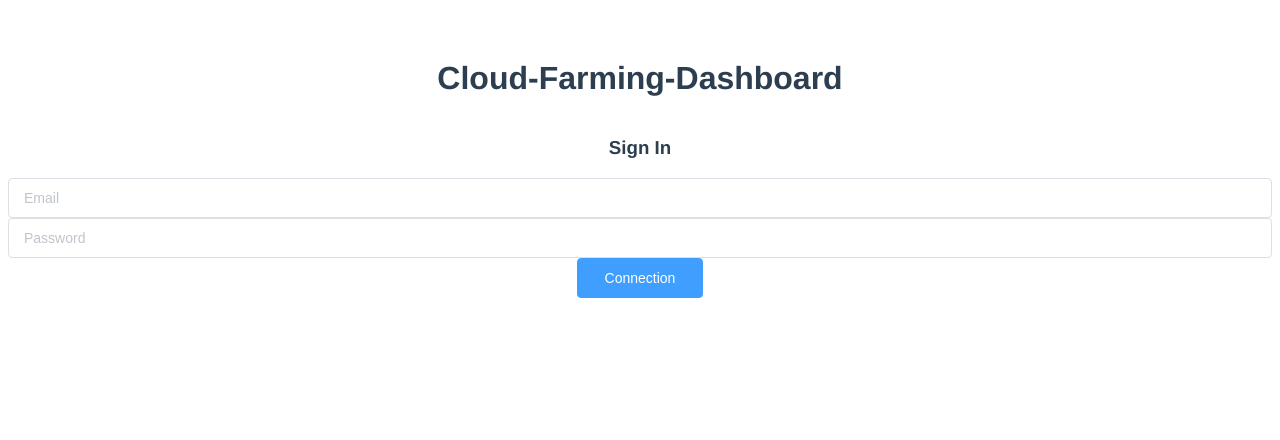
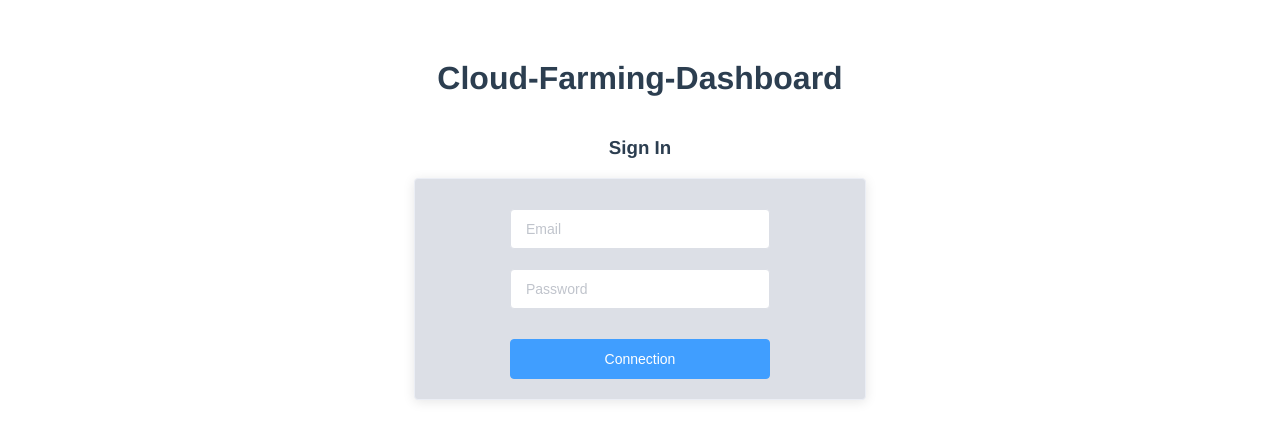
Before and after one commit to didi28108/VueLogin2, a Vue app: page /#/login in a window 1280 px wide. Shown: the top 440 px of the page. Built offline with nearby package versions, Linux system fonts and the light colour scheme.

Commit message:
applied element-ui to the login page and dashboard

```diff
--- a/src/components/Dashboard.vue
+++ b/src/components/Dashboard.vue
@@ -1,31 +1,31 @@
 <template>
-    <el-row :gutter="10">
-  <el-col :xs="8" :sm="6" :md="4" :lg="3" :xl="1">
-      <div>
-
-      </div>
+<el-row :gutter="10">
+  <el-col :xs="4" :sm="6" :md="4" :lg="3" :xl="5">
+    <el-card class="box-card">
+          <div>dick</div>
+    </el-card>
   </el-col>
-  <el-col :xs="4" :sm="6" :md="8" :lg="9" :xl="11">
-      <div>
-
-      </div>
+  <el-col :xs="4" :sm="6" :md="5" :lg="7" :xl="11">
+    <el-card class="box-card">
+          <div>bitch</div>
+    </el-card>
   </el-col>
-  <el-col :xs="4" :sm="6" :md="8" :lg="9" :xl="11">
-      <div>
-
-      </div>
+  <el-col :xs="4" :sm="6" :md="5" :lg="7" :xl="11">
+    <el-card class="box-card">
+          <div>puss</div>
+    </el-card>
   </el-col>
-  <el-col :xs="8" :sm="6" :md="4" :lg="3" :xl="1">
-      <div>
-
-      </div>
+  <el-col :xs="4" :sm="6" :md="4" :lg="3" :xl="5">
+    <el-card class="box-card">
+          <div>slot</div>
+    </el-card>
   </el-col>
 </el-row>
 </template>
 
 <script>
 import axios from "axios";
-import { Row, Col, Card } from 'element-ui';
+import { Row, Col, Card } from "element-ui";
 export default {
   name: "dashboard",
   data: function() {
@@ -67,12 +67,16 @@ export default {
     }
   },
   components: {
-     'el-row' : Row,
-     'el-col' : Col,
-     'el-card' : Card,
+    "el-row": Row,
+    "el-col": Col,
+    "el-card": Card
   }
 };
 </script>
 <style scoped>
-    @import url("element-ui/lib/theme-chalk/index.css");
+@import url("element-ui/lib/theme-chalk/index.css");
+
+.box-card {
+  width: 240 px;
+}
 </style>
--- a/src/components/Login.vue
+++ b/src/components/Login.vue
@@ -1,57 +1,75 @@
 <template>
   <div class="login">
     <h3>Sign In</h3>
-    <el-input type="text" v-model="email" placeholder="Email" clearable></el-input>
-    <el-input type="password" v-model="password" placeholder="Password" clearable></el-input>
-    <el-button type="primary" v-on:click="signIn">Connection</el-button>
+    <el-card class="login_card">
+      <div>
+        <el-input class ="input" type="text" v-model="email" placeholder="Email" clearable></el-input>
+      </div>
+      <div>
+        <el-input class ="input" type="password" v-model="password" placeholder="Password" clearable></el-input>
+      </div>
+      <el-button class ="button" type="primary" v-on:click="signIn">Connection</el-button>
+    </el-card>
   </div>
 </template>
 
 <script>
-  import firebase from 'firebase'
-  import {Input, Button} from 'element-ui'
+import firebase from "firebase";
+import { Input, Button, Card, Col, Row } from "element-ui";
 export default {
-    name: 'login',
+  name: "login",
   data: function() {
     return {
-        email: '',
-        password: ''
-      }
+      email: "",
+      password: ""
+    };
   },
   methods: {
     signIn: function() {
-        firebase.auth().signInWithEmailAndPassword(this.email, this.password).then(
-          (user) => {
-            localStorage.setItem('token', 'ImLogin')
-            this.$router.push('/dashboard')
+      firebase
+        .auth()
+        .signInWithEmailAndPassword(this.email, this.password)
+        .then(
+          user => {
+            localStorage.setItem("token", "ImLogin");
+            this.$router.push("/dashboard");
           },
-          (err) => {
-            alert('Oops. ' + err.message)
+          err => {
+            alert("Oops. " + err.message);
           }
         );
     }
   },
-    components:{
-      'el-input': Input,
-      'el-button': Button,
+  components: {
+    "el-input": Input,
+    "el-button": Button,
+    "el-card": Card,
+    "el-col": Col,
+    "el-row": Row
   }
-  }
+};
 </script>
 
-<style scoped>  /* "scoped" attribute limit the CSS to this component only */
+<style scoped>
+/* "scoped" attribute limit the CSS to this component only */
 @import url("element-ui/lib/theme-chalk/index.css");
 .login {
   margin-top: 40px;
 }
-  input {
+.input {
   margin: 10px 0;
-    width: 20%;
-    padding: 15px;
+  width: 260px;
 }
-  button {
+.button {
   margin-top: 20px;
-    width: 10%;
-    cursor: pointer;
+  width: 260px;
+}
+.login_card {
+  margin: 0 auto; /* Added */
+  float: none; /* Added */
+  margin-bottom: 10px; /* Added */
+  width: 450px;
+  background: #DCDFE6;
 }
 p {
   margin-top: 40px;
--- a/src/main.js
+++ b/src/main.js
@@ -10,7 +10,12 @@ Vue.use(ElementUI)
 Vue.config.productionTip = false
 
 let config = {
-
+  apiKey: "AIzaSyCRXFpzy_uHle6dNPPXDgOpJpLgUYyC6mQ",
+  authDomain: "vue-dashboard-login.firebaseapp.com",
+  databaseURL: "https://vue-dashboard-login.firebaseio.com",
+  projectId: "vue-dashboard-login",
+  storageBucket: "vue-dashboard-login.appspot.com",
+  messagingSenderId: "760313318831"
 };
 firebase.initializeApp(config);
 
```
Also changed, not shown: 1 other file (tests, documents, lock files or other folders). Lines whose indentation alone changed are shown as unchanged.
